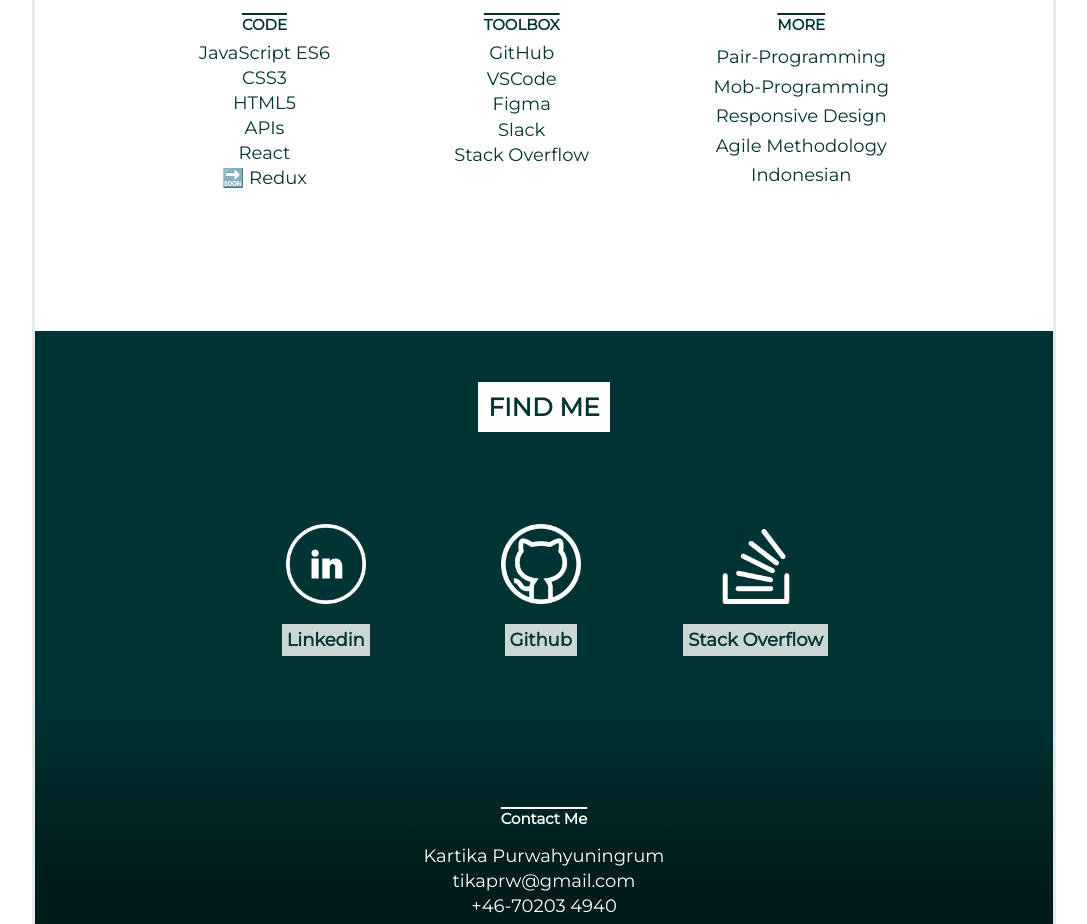
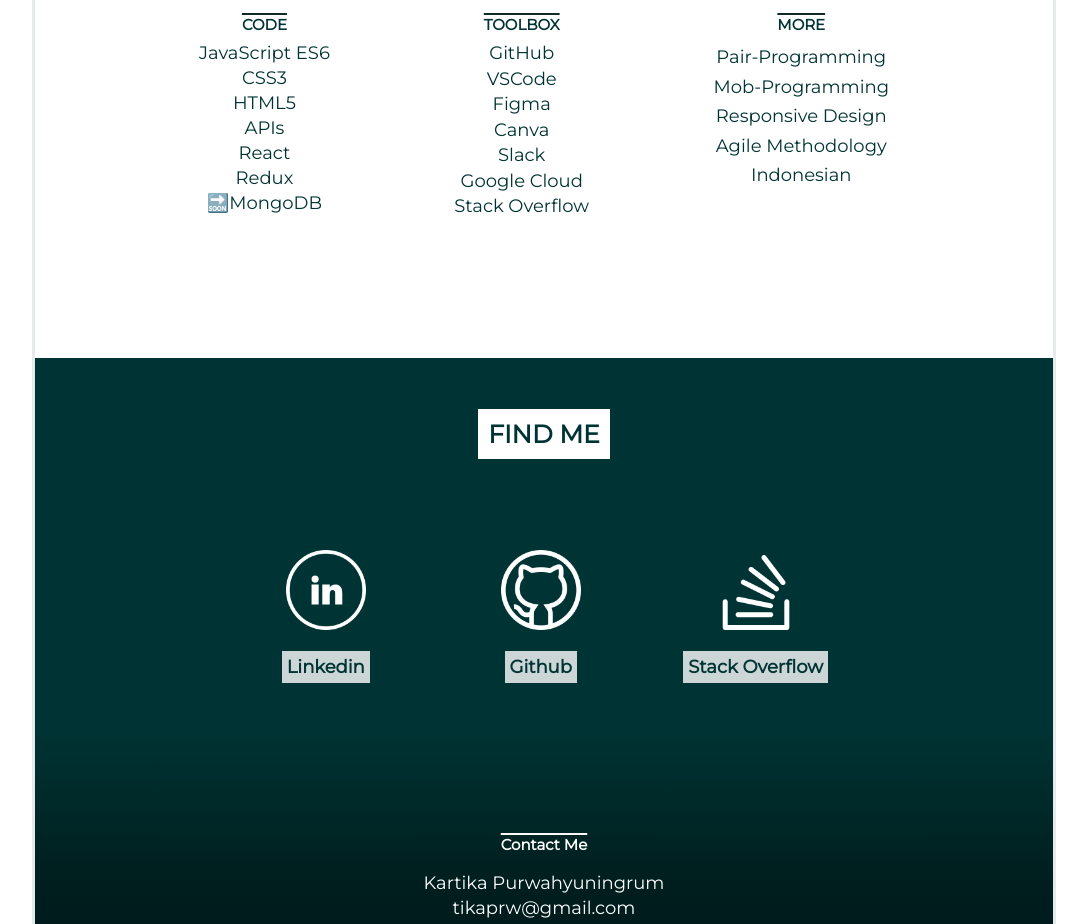
Before and after one commit to Technigo/project-react-portfolio, a React (Create React App) app: page / in a window 1280 px wide. Shown: the part 5040-5964 px from the top of the page, without its empty margins (96-1183 px from the left). Built offline with nearby package versions, Linux system fonts and the light colour scheme.

Commit message:
added new skill

```diff
--- a/src/components/Skills.js
+++ b/src/components/Skills.js
@@ -14,14 +14,17 @@ export const Skills = () => {
           <SkillName primary>HTML5</SkillName>
           <SkillName primary>APIs</SkillName>
           <SkillName primary>React</SkillName>
-          <SkillName primary>🔜 Redux</SkillName>
+          <SkillName primary>Redux</SkillName>
+          <SkillName primary>🔜MongoDB</SkillName>
         </SkillsList>
         <SkillsList>
           <OverlinedHeading>TOOLBOX</OverlinedHeading>
           <SkillName primary>GitHub</SkillName>
           <SkillName primary>VSCode</SkillName>
           <SkillName primary>Figma</SkillName>
+          <SkillName primary>Canva</SkillName>
           <SkillName primary>Slack</SkillName>
+          <SkillName primary>Google Cloud</SkillName>
           <SkillName primary>Stack Overflow</SkillName>
         </SkillsList>
         <SkillsList>
```
